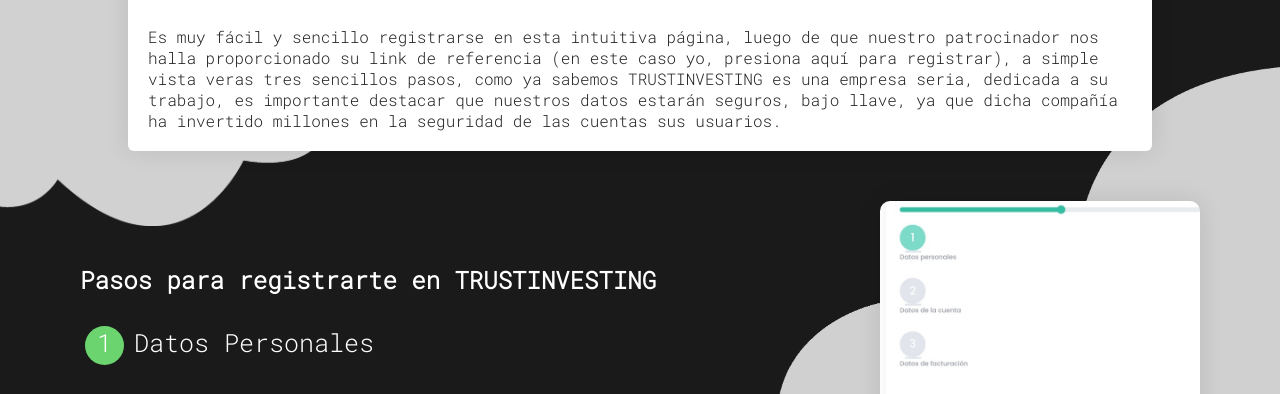
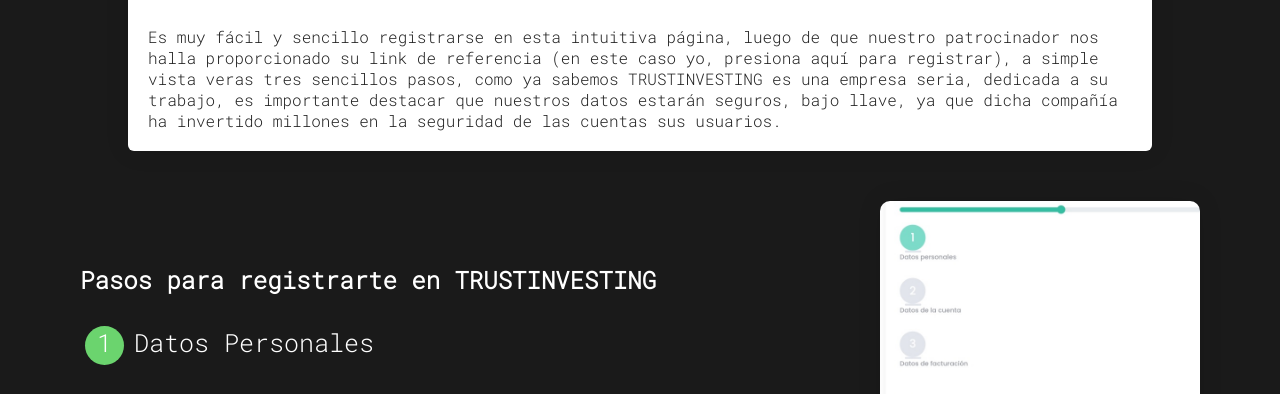
Before and after one commit to trustinvesting37/Alextampa51, a plain HTML site: page Como-Registrarme-en-TrustInvesting/index.html in a window 1280 px wide. Shown: the part 174-568 px from the top of the page. Drawn offline with Linux system fonts and the light colour scheme.

Commit message:
mensaje4

```diff
--- a/Como-Registrarme-en-TrustInvesting/index.html
+++ b/Como-Registrarme-en-TrustInvesting/index.html
@@ -12,12 +12,6 @@
 <body>
     <div class="hamburguer2">
         <a href="../index.html"><i class="icon-home fijo"></i></a>
-    </div>
-    <div class="contenedor-fondo">
-        <img src="../Imagenes/alex.png" alt="" class="imagenbody">
-    </div>
-    <div class="contenedor-fondo2">
-        <img src="../Imagenes/alex2.png" alt="" class="imagenbody">
     </div>
       <div class="what">
           <a href="https://wa.me/18134109682">
```
Also changed, not shown: Como-comprar-un-paquete/index.html (+0 -6 lines), Plan Pasivo e Interes Compuesto/index.html (+0 -6 lines), Plan-De-Compensacion-y-Detalles/index.html (+0 -6 lines), Preguntas-Frecuentes/index.html (+0 -6 lines), Quien-soy2/index.html (+0 -6 lines), Rango-o-Plan-de-Carreras/index.html (+0 -6 lines).
